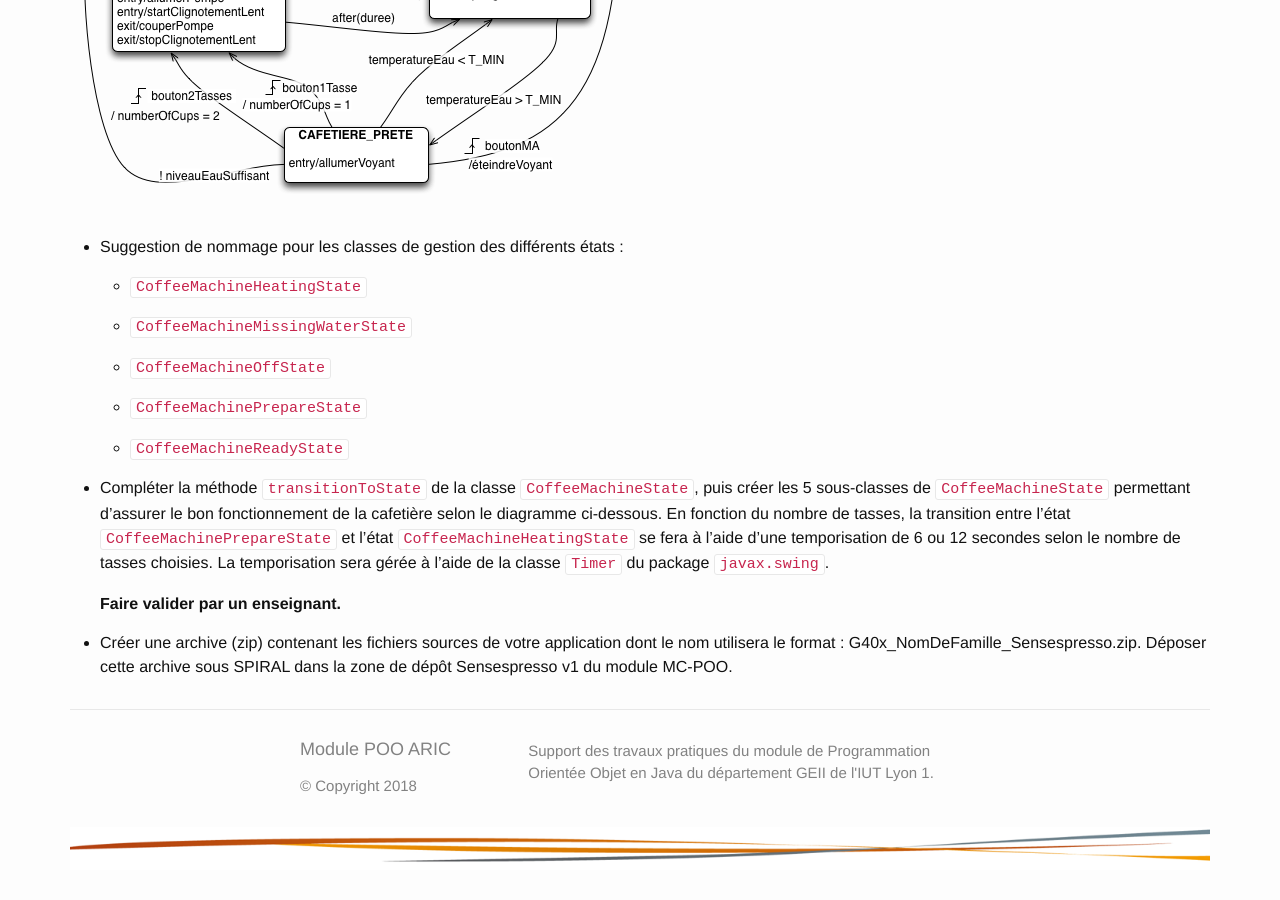
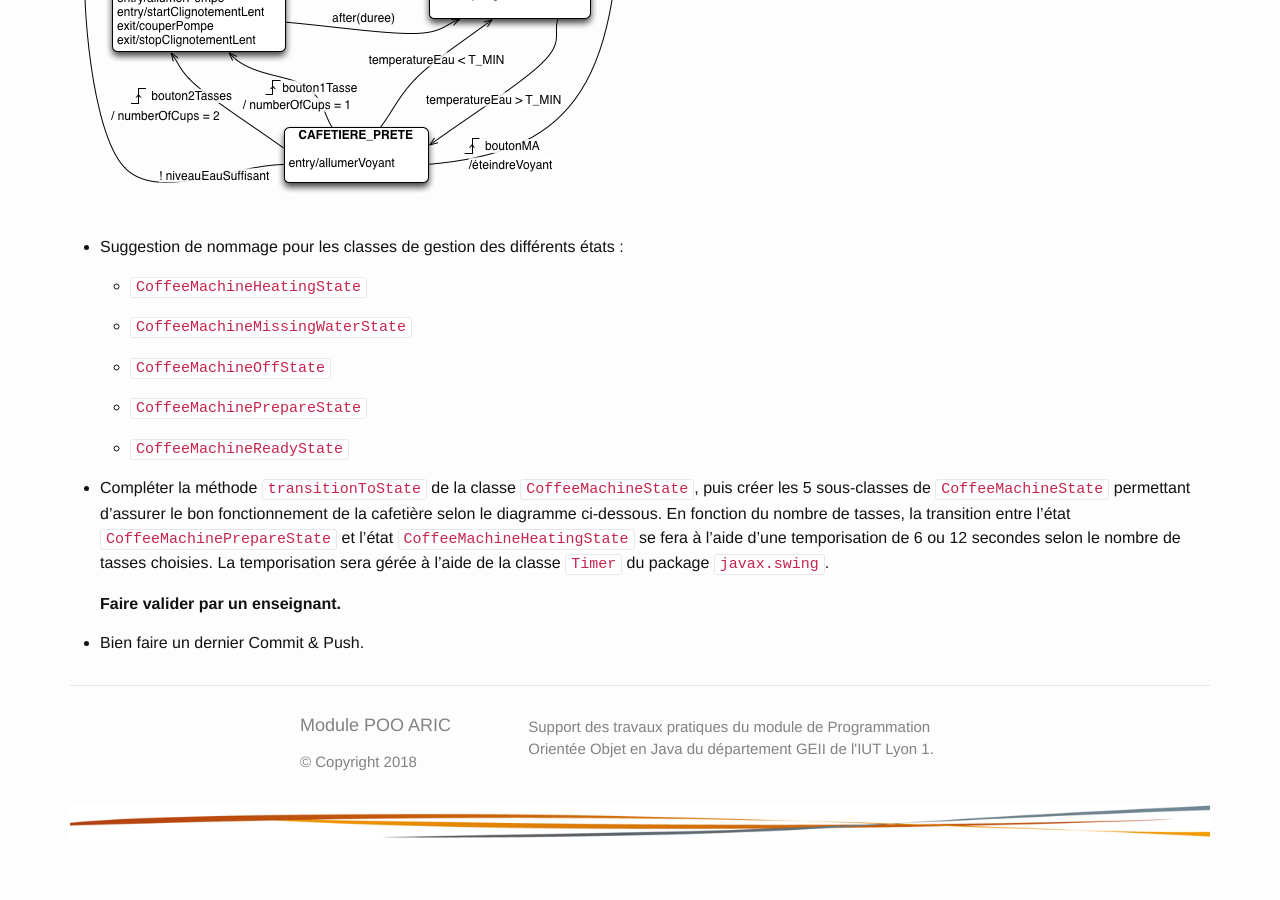
Before and after one commit to geiilyon/geiilyon.github.io, a Jekyll site: the page built from _collection_enonces/tp7.md, in a window 1280 px wide and 900 px high, scrolled down 1148 px. Built offline with Jekyll 4.4.1, drawn with Linux system fonts in a browser that asks for light colours; nearby versions of some CDN libraries; library files that are not in the unit come from our copies; after the commit the page ends 2024 px from its top, so only the background shows below that.

```diff
--- a/_collection_enonces/tp7.md
+++ b/_collection_enonces/tp7.md
@@ -38,4 +38,4 @@ Le diagramme d'état décrivant le fonctionnement de la cafetière est le suivan
 
     **Faire valider par un enseignant.**
 
-* Créer une archive (zip) contenant les fichiers sources de votre application dont le nom utilisera le format : G40x_NomDeFamille_Sensespresso.zip. Déposer cette archive sous SPIRAL dans la zone de dépôt Sensespresso v1 du module MC-POO.
+* Bien faire un dernier Commit & Push.
```
Also changed, not shown: _collection_enonces/tp6.md (+1 -1 lines).
